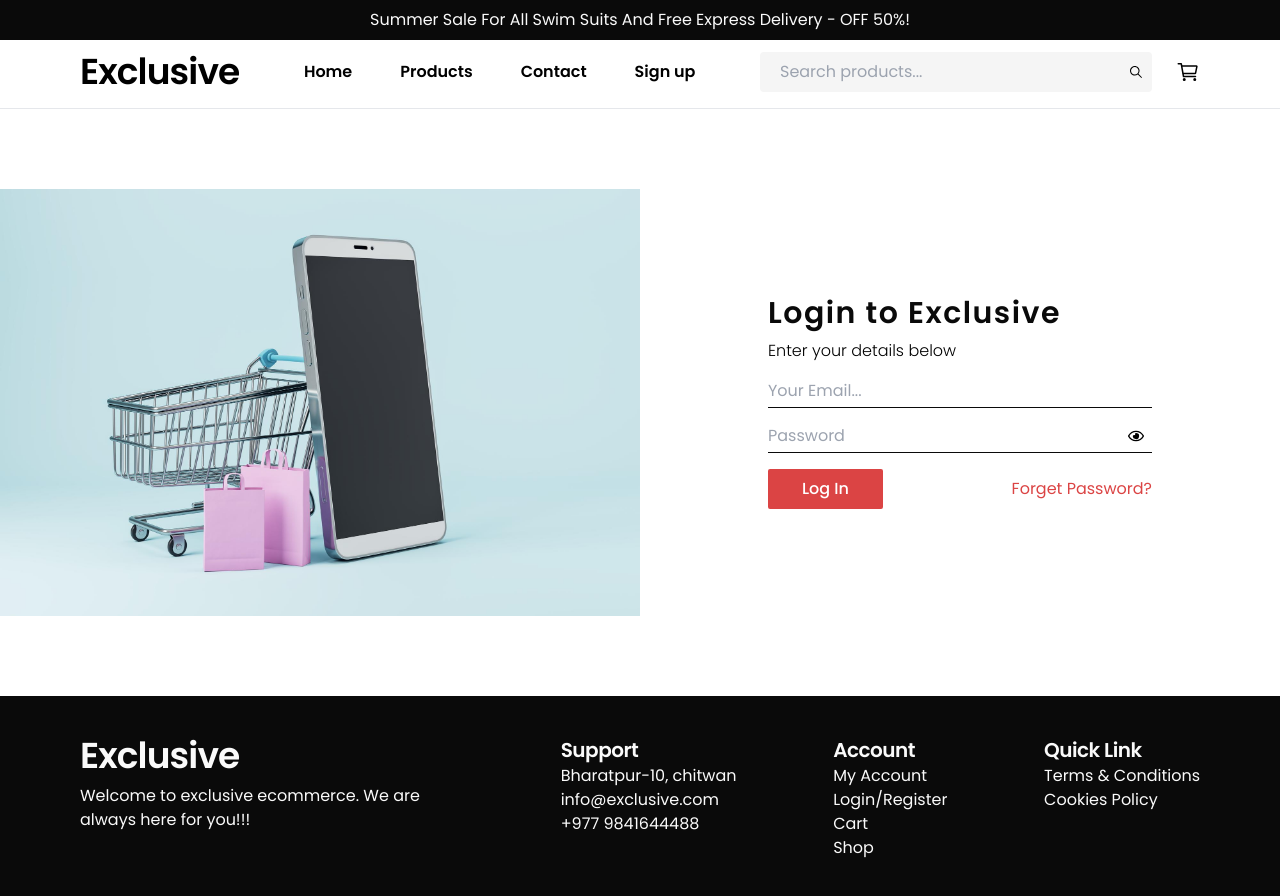
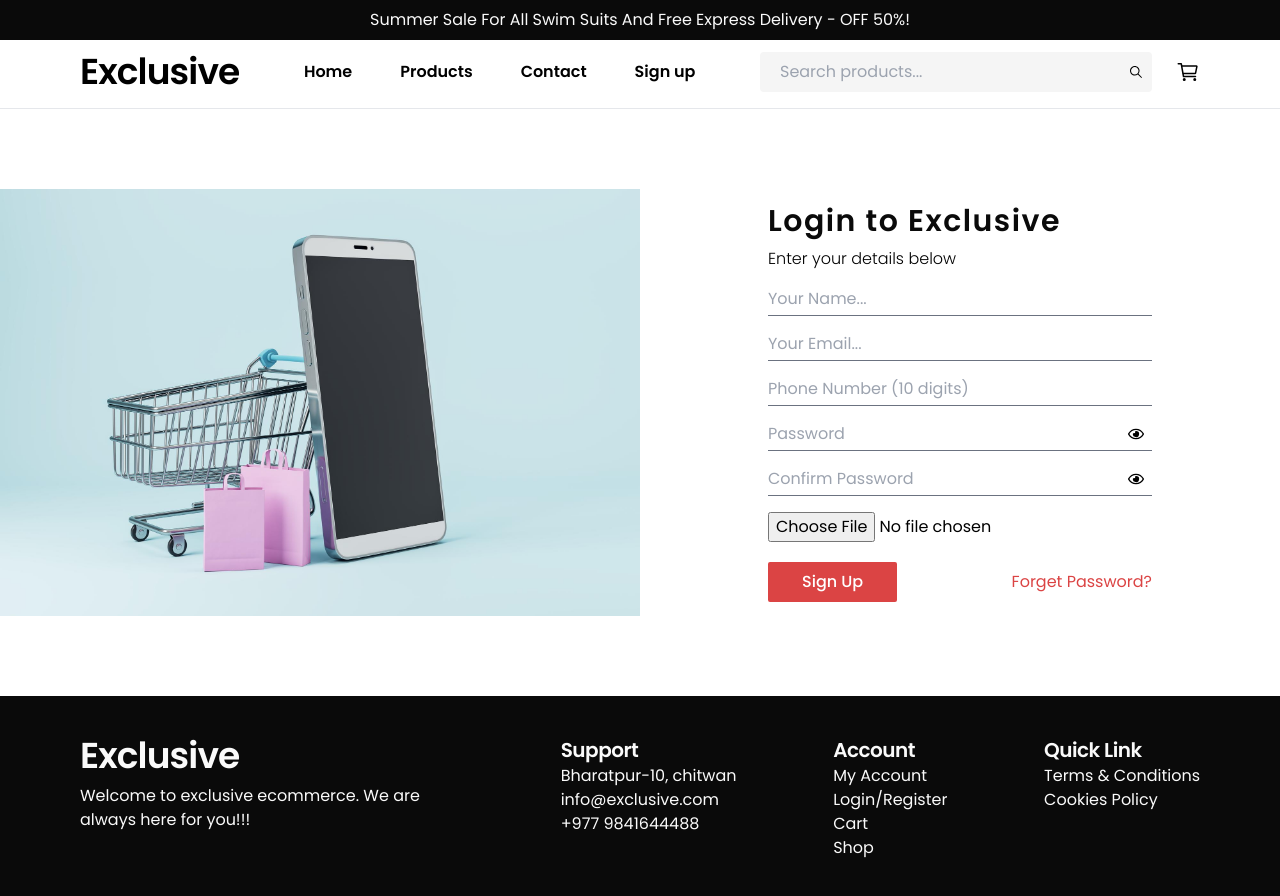
Before and after one commit to bigyan-sapkota/exclusive-ecommerce, a React (Vite) app: page /sign-up in a window 1280 px wide. Shown: the top 896 px of the page. Built offline with nearby package versions, Linux system fonts and the light colour scheme.

Commit message:
add form validation for sign up page

```diff
--- a/package.json
+++ b/package.json
@@ -10,10 +10,13 @@
     "preview": "vite preview"
   },
   "dependencies": {
+    "@hookform/resolvers": "^3.10.0",
     "react": "^18.3.1",
     "react-dom": "^18.3.1",
+    "react-hook-form": "^7.54.2",
     "react-icons": "^5.4.0",
-    "react-router-dom": "^7.1.3"
+    "react-router-dom": "^7.1.5",
+    "zod": "^3.24.1"
   },
   "devDependencies": {
     "@eslint/js": "^9.17.0",
--- a/src/components/button.jsx
+++ b/src/components/button.jsx
@@ -4,7 +4,7 @@ const Button = ({ text, type = "button" }) => {
   return (
     <button
       type={type}
-      className="custom-transition block rounded-sm border-2 border-primary bg-primary px-8 py-1.5 font-medium text-white hover:bg-white hover:text-primary"
+      className="custom-transition block rounded-sm border-2 border-primary bg-primary px-8 py-1.5 font-medium text-white hover:bg-white hover:text-primary disabled:bg-gray-200"
     >
       {text}
     </button>
--- /dev/null
+++ b/src/libs/utils.js
@@ -0,0 +1,26 @@
+export const uploadToImageBB = async (image) => {
+  if (!image) return null;
+
+  const formData = new FormData();
+  formData.append("image", image);
+
+  try {
+    const response = await fetch(
+      `https://api.imgbb.com/1/upload?key=36d09bc08fc2eedb94e214323ddbfc20`,
+      {
+        method: "POST",
+        body: formData,
+      },
+    );
+
+    const data = await response.json();
+
+    if (data.success) {
+      return data.data.url;
+    } else {
+      throw new Error("Failed to upload image");
+    }
+  } catch (error) {
+    throw new Error(error);
+  }
+};
--- a/src/pages/sing-up-page.jsx
+++ b/src/pages/sing-up-page.jsx
@@ -1,13 +1,50 @@
 import { useState } from "react";
+import { useForm } from "react-hook-form";
+import { zodResolver } from "@hookform/resolvers/zod";
+import { z } from "zod";
 import { FaRegEye, FaRegEyeSlash } from "react-icons/fa";
 import Button from "../components/button";
+import { uploadToImageBB } from "../libs/utils";
+import { schema } from "../schemas/sign-in-schema";
 
 const SignUpPage = () => {
   const [isPasswordVisible, setIsPasswordVisible] = useState(false);
+  const [isConfirmPasswordVisible, setIsConfirmPasswordVisible] =
+    useState(false);
+  const [isUploading, setIsUploading] = useState(false);
+
+  const {
+    register,
+    handleSubmit,
+    reset,
+    formState: { errors },
+  } = useForm({
+    resolver: zodResolver(schema),
+  });
+
+  console.log(errors);
+
+  const onSubmit = async (data) => {
+    try {
+      setIsUploading(true);
+      let imageUrl = null;
+
+      if (data.profileImage?.length > 0) {
+        imageUrl = await uploadToImageBB(data.profileImage[0]);
+      }
+
+      reset();
+    } catch (error) {
+      console.error("Error submitting form:", error);
+    } finally {
+      setIsUploading(false);
+    }
+  };
+
   return (
     <div className="margin-y padding-r flex flex-col items-center justify-center px-5 sm:px-7 md:px-14 lg:flex-row lg:justify-normal lg:gap-32 lg:px-0">
       <div className="hidden w-1/2 lg:block">
-        <img src="/sing-up-sign-in.jpeg" alt="sing-in sign-up" />
+        <img src="/sing-up-sign-in.jpeg" alt="sign-in sign-up" />
       </div>
       <div className="w-full lg:w-1/2 lg:max-w-96">
         <div>
@@ -15,20 +52,52 @@ const SignUpPage = () => {
           <p className="mt-2 font-light">Enter your details below</p>
         </div>
 
-        <form className="mt-4 w-full space-y-4">
+        <form
+          onSubmit={handleSubmit(onSubmit)}
+          className="mt-4 w-full space-y-4"
+        >
+          <div>
+            <input
+              type="text"
+              placeholder="Your Name..."
+              className="w-full border-0 border-b border-b-gray-500 pb-1 outline-none"
+              {...register("name")}
+            />
+            {errors.name && (
+              <p className="text-sm text-red-500">{errors.name.message}</p>
+            )}
+          </div>
+
           <div>
             <input
               type="email"
               placeholder="Your Email..."
-              className="w-full border-0 border-b border-b-dark pb-1 outline-none"
+              className="w-full border-0 border-b border-b-gray-500 pb-1 outline-none"
+              {...register("email")}
             />
+            {errors.email && (
+              <p className="text-sm text-red-500">{errors.email.message}</p>
+            )}
           </div>
 
-          <div className="relative mb-4">
+          <div>
+            <input
+              type="tel"
+              placeholder="Phone Number (10 digits)"
+              className="w-full border-0 border-b border-b-gray-500 pb-1 outline-none"
+              {...register("phone")}
+            />
+            {errors.phone && (
+              <p className="text-sm text-red-500">{errors.phone.message}</p>
+            )}
+          </div>
+
+          <div className="relative">
             <input
               type={isPasswordVisible ? "text" : "password"}
               placeholder="Password"
-              className="w-full border-0 border-b border-b-dark pb-1 outline-none"
+              className="w-full border-0 border-b border-b-gray-500 pb-1 outline-none"
+              {...register("password")}
             />
             <button
               type="button"
@@ -37,10 +106,53 @@ const SignUpPage = () => {
             >
               {isPasswordVisible ? <FaRegEyeSlash /> : <FaRegEye />}
             </button>
+            {errors.password && (
+              <p className="text-sm text-red-500">{errors.password.message}</p>
+            )}
+          </div>
+
+          <div className="relative">
+            <input
+              type={isConfirmPasswordVisible ? "text" : "password"}
+              placeholder="Confirm Password"
+              className="w-full border-0 border-b border-b-gray-500 pb-1 outline-none"
+              {...register("confirmPassword")}
+            />
+            <button
+              type="button"
+              onClick={() =>
+                setIsConfirmPasswordVisible(!isConfirmPasswordVisible)
+              }
+              className="absolute right-2 top-1"
+            >
+              {isConfirmPasswordVisible ? <FaRegEyeSlash /> : <FaRegEye />}
+            </button>
+            {errors.confirmPassword && (
+              <p className="text-sm text-red-500">
+                {errors.confirmPassword.message}
+              </p>
+            )}
+          </div>
+
+          <div>
+            <input
+              type="file"
+              accept="image/*"
+              {...register("profileImage")}
+              className="w-full pb-1 outline-none"
+            />
+            {errors.profileImage && (
+              <p className="text-sm text-red-500">
+                {errors.profileImage.message}
+              </p>
+            )}
           </div>
 
           <div className="flex items-center justify-between">
-            <Button text="Log In" type="submit" />
+            <Button
+              text={isUploading ? "Signing Up..." : "Sign Up"}
+              type="submit"
+            />
             <p className="text-primary">Forget Password?</p>
           </div>
         </form>
--- /dev/null
+++ b/src/schemas/sign-in-schema.js
@@ -0,0 +1,20 @@
+import { z } from "zod";
+
+export const schema = z
+  .object({
+    name: z.string().min(2, "Name must be at least 2 characters"),
+    email: z.string().email("Invalid email address"),
+    phone: z
+      .string()
+      .length(10, "Phone number must be exactly 10 digits")
+      .regex(/^\d+$/, "Phone number must contain only digits"),
+    password: z.string().min(6, "Password must be at least 6 characters"),
+    confirmPassword: z
+      .string()
+      .min(6, "Password must be at least 6 characters"),
+    profileImage: z.instanceof(FileList).optional(),
+  })
+  .refine((data) => data.password === data.confirmPassword, {
+    message: "Passwords must match",
+    path: ["confirmPassword"],
+  });
```
Also changed, not shown: src/App.jsx (+13 -3 lines), src/libs/consts.js (renamed from src/libs/consts.ts), 2 other files (tests, documents, lock files or other folders).
